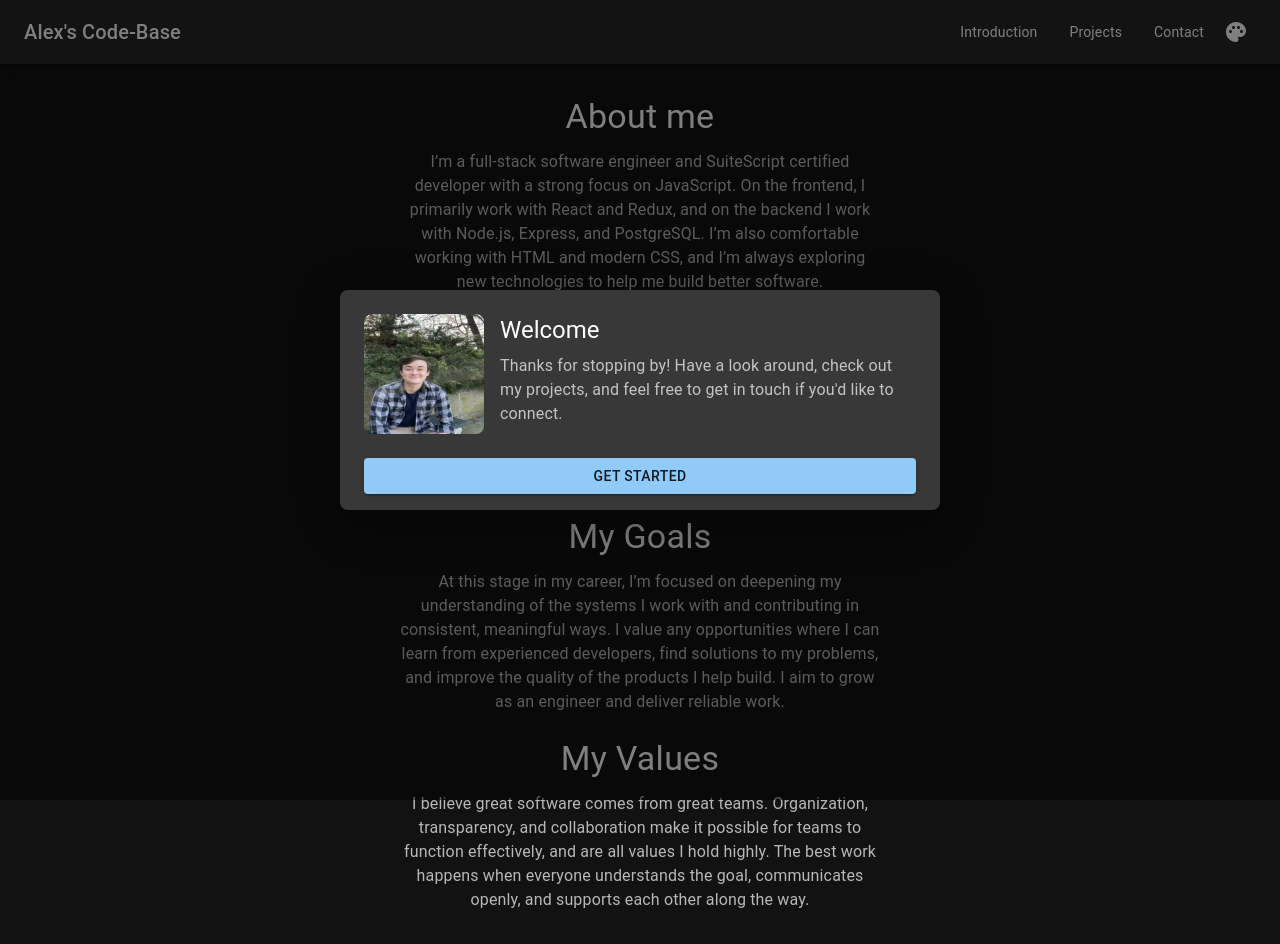
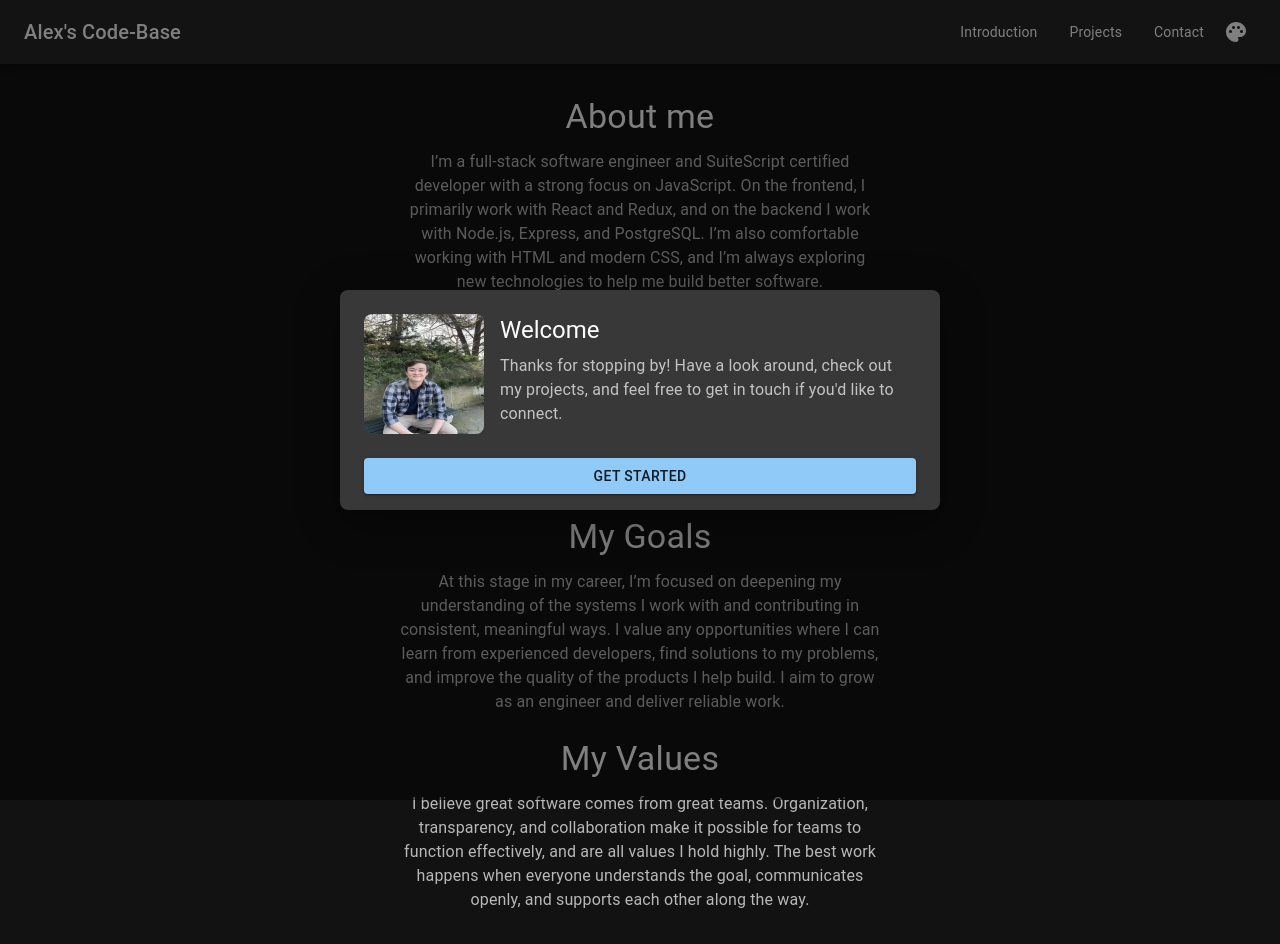
Before and after one commit to agrimm17/Code-Base, a React (Vite) app in the folder client/: page / in a window 1280 px wide. Built offline with nearby package versions, Linux system fonts and the light colour scheme.

Commit message:
correcting popup warping

```diff
--- a/client/src/components/WelcomeOverlay.jsx
+++ b/client/src/components/WelcomeOverlay.jsx
@@ -37,8 +37,6 @@ export default function WelcomeOverlay({ open, onClose }) {
                 width: 120,
                 height: 120,
                 objectFit: 'cover',
-                objectPosition: 'center bottom',
-                transform: 'scale(1.30)',
               }}
             />
           </Box>
```
Also changed, not shown: 1 other file (tests, documents, lock files or other folders).
